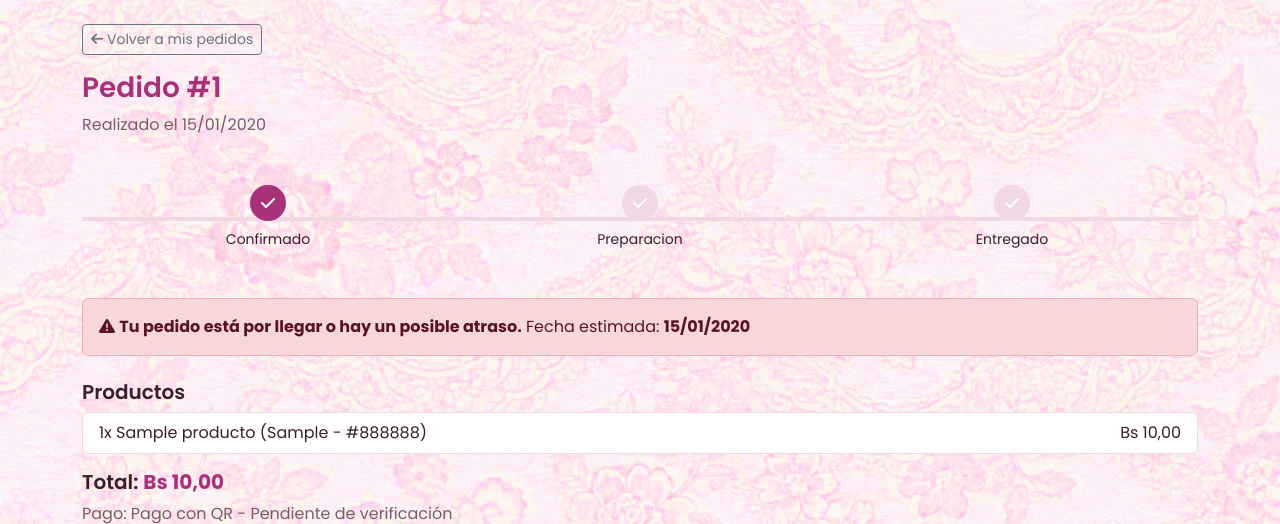
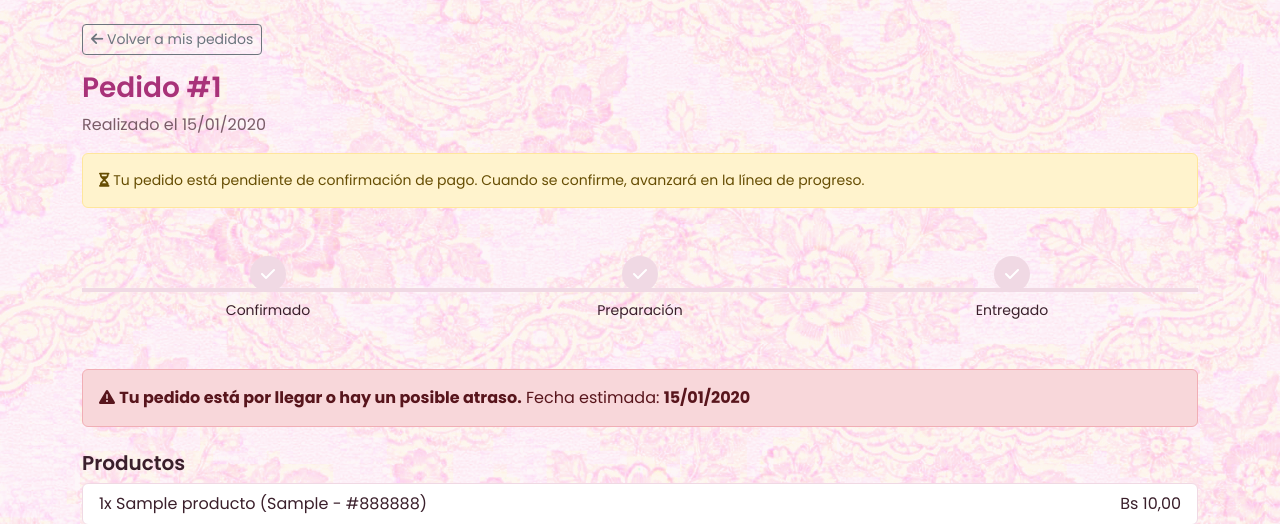
Before and after one commit to Touken-byte/Lencer-a_Lizzy, a Django app: page /mis-pedidos/1/ in a window 1280 px wide. Shown: the part 56-580 px from the top of the page. Run offline with Django 5.2, Linux system fonts and the light colour scheme; a user stored in the database is signed in; tables that the repository leaves empty hold one stand-in row (values such as "Sample post"); grey boxes are pictures that could not be loaded.

Commit message:
fix(frontend): respetar next al iniciar sesión, unir Mi talla con talla y color y mostrar estado en verificación

```diff
--- a/frontend/templates/frontend/pedido_detalle.html
+++ b/frontend/templates/frontend/pedido_detalle.html
@@ -23,11 +23,14 @@
 {% endif %}
 
 {% if pedido.estado != 'cancelado' %}
+{% if pedido.estado == 'en_verificacion' %}
+<div class="alert alert-warning small mt-3 mb-0"><i class="fa-solid fa-hourglass-half"></i> Tu pedido está pendiente de confirmación de pago. Cuando se confirme, avanzará en la línea de progreso.</div>
+{% endif %}
 <!-- Línea de progreso (HU-22) -->
 <div class="d-flex justify-content-between position-relative my-5">
     <div class="position-absolute top-50 start-0 w-100" style="height:4px; background:var(--color-borde); z-index:0;"></div>
     <div class="position-absolute top-50 start-0" style="height:4px; background:var(--color-marca); z-index:1;
-        width:{% widthratio paso_actual pasos|length|add:"-1" 100 %}%;"></div>
+        width:{% if paso_actual < 0 %}0{% else %}{% widthratio paso_actual pasos|length|add:"-1" 100 %}{% endif %}%;"></div>
 
     {% for paso in pasos %}
     <div class="text-center position-relative" style="z-index:2; flex:1;">
@@ -35,7 +38,7 @@
              style="width:36px; height:36px; background:{% if forloop.counter0 <= paso_actual %}var(--color-marca){% else %}var(--color-borde){% endif %}; color:white;">
             <i class="fa-solid fa-check"></i>
         </div>
-        <p class="small mt-2 mb-0">{{ paso|capfirst }}</p>
+        <p class="small mt-2 mb-0">{% if paso == 'preparacion' %}Preparación{% else %}{{ paso|capfirst }}{% endif %}</p>
     </div>
     {% endfor %}
 </div>
@@ -73,7 +76,7 @@
     {% if config_negocio.banco_nombre %}
     <p class="small mb-2">Banco: {{ config_negocio.banco_nombre }}<br>Titular: {{ config_negocio.banco_titular }}<br>Cuenta: {{ config_negocio.banco_numero_cuenta }}</p>
     {% endif %}
-    {% if pedido.pago.comprobante %}<p class="small text-success mb-2">Ya enviaste un comprobante. Está pendiente de verificación; puedes reemplazarlo.</p>{% endif %}
+    {% if pedido.pago.estado == 'rechazado' %}<p class="small text-danger mb-2">Tu comprobante fue rechazado. Sube uno nuevo y legible.</p>{% elif pedido.pago.comprobante %}<p class="small text-success mb-2">Ya enviaste un comprobante. Está pendiente de verificación; puedes reemplazarlo.</p>{% endif %}
     <form method="post" action="{% url 'frontend:subir_comprobante' pedido.id %}" enctype="multipart/form-data">
         {% csrf_token %}
         <input type="file" name="comprobante" accept="image/*" class="form-control mb-2" required>
--- a/frontend/views.py
+++ b/frontend/views.py
@@ -66,6 +66,7 @@ def catalogo(request):
     )
 
     mi_talla = request.GET.get('mi_talla')
+    filtro_mi_talla = None
     if mi_talla and request.user.is_authenticated:
         perfil_cliente = getattr(request.user, 'perfil_cliente', None)
         if perfil_cliente:
@@ -84,7 +85,7 @@ def catalogo(request):
                 filtro_talla |= Q(subcategoria__tipo_talla='brassiere', variantes__talla=perfil_cliente.talla_brassiere)
 
             if filtro_talla:
-                productos = productos.filter(filtro_talla)
+                filtro_mi_talla = filtro_talla
 
             categorias_genero = GENERO_A_CATEGORIAS.get(perfil_cliente.genero)
             if categorias_genero:
@@ -100,8 +101,12 @@ def catalogo(request):
         filtro_variante['variantes__talla'] = talla
     if color:
         filtro_variante['variantes__color__iexact'] = color
-    if filtro_variante:
-        productos = productos.filter(**filtro_variante)
+    if filtro_variante or filtro_mi_talla is not None:
+        from django.db.models import Q
+        condicion = Q(**filtro_variante)
+        if filtro_mi_talla is not None:
+            condicion &= filtro_mi_talla
+        productos = productos.filter(condicion)
 
     productos = productos.distinct()
 
@@ -180,6 +185,11 @@ def login_view(request):
                 nuevos = Producto.objects.filter(activo=True, creado__gt=ultimo_login).count()
                 if nuevos > 0:
                     messages.info(request, f"¡Hay {nuevos} producto(s) nuevo(s) desde tu última visita!")
+            siguiente = request.GET.get('next', '')
+            if siguiente and url_has_allowed_host_and_scheme(
+                siguiente, allowed_hosts={request.get_host()}, require_https=request.is_secure()
+            ):
+                return redirect(siguiente)
             return redirect('frontend:catalogo')
         else:
             cache.set(clave_fallos, cache.get(clave_fallos, 0) + 1, SEGUNDOS_BLOQUEO_LOGIN)
@@ -394,7 +404,7 @@ def pedido_detalle(request, pedido_id):
         pedido.save(update_fields=['notificacion_entrega_pendiente'])
 
     pasos = ['confirmado', 'preparacion', 'entregado']
-    paso_actual = pasos.index(pedido.estado) if pedido.estado in pasos else 0
+    paso_actual = pasos.index(pedido.estado) if pedido.estado in pasos else -1
     return render(request, 'frontend/pedido_detalle.html', {
         'pedido': pedido,
         'pasos': pasos,
```
